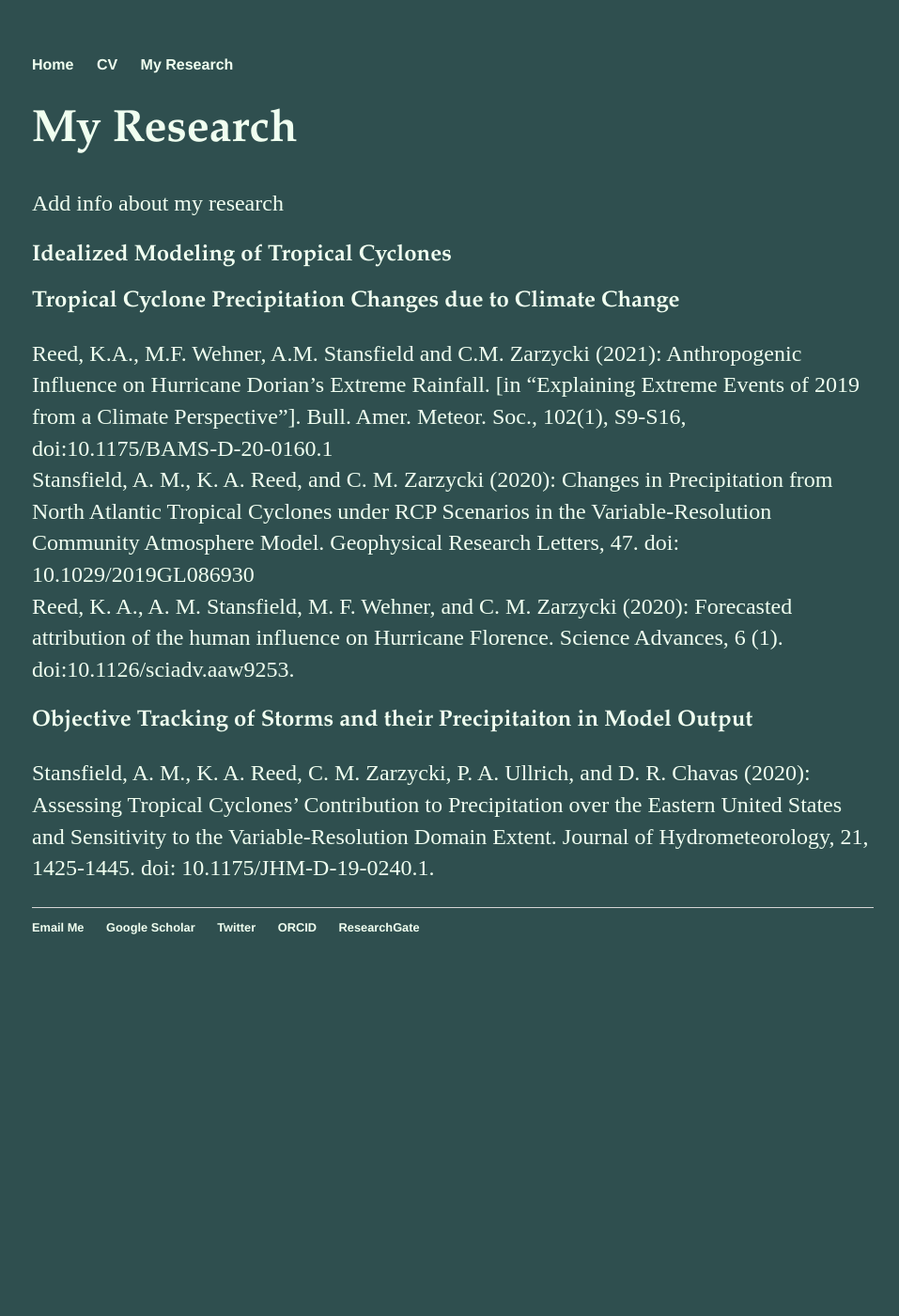
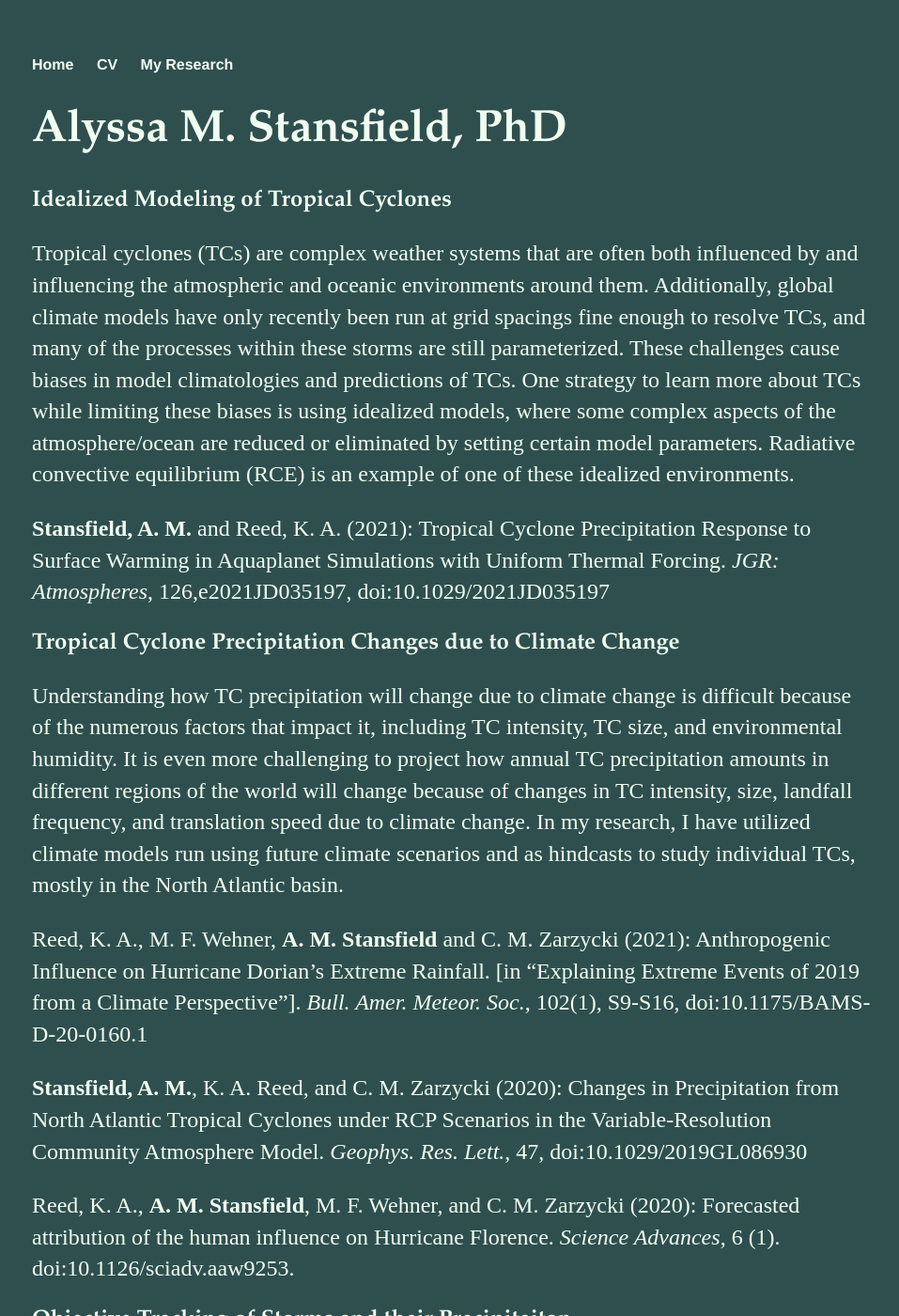
Before and after one commit to alyssa-stansfield/alyssa-stansfield.github.io, a Jekyll site: the page built from research/index.html, in a window 1280 px wide and 1400 px high. Shown: the whole window at 94% size, without its empty margins (158-1115 px from the left). Built offline with Jekyll 4.4.1, drawn with Linux system fonts in a browser that asks for light colours; some of the changed text lies outside the part shown.

Commit message:
Update research page

```diff
--- a/research/index.html
+++ b/research/index.html
@@ -2,17 +2,22 @@
 layout: default
 title: My Research
 ---
-	<h1>{{ page.title }}</h1>
-<p> Add info about my research </p>
+	<!--<h1>{{ page.title }}</h1>-->
+<h1>Alyssa M. Stansfield, PhD</h1>
 
 <h2>Idealized Modeling of Tropical Cyclones</h2>
+<p>Tropical cyclones (TCs) are complex weather systems that are often both influenced by and influencing the atmospheric and oceanic environments around them. Additionally, global climate models have only recently been run at grid spacings fine enough to resolve TCs, and many of the processes within these storms are still parameterized. These challenges cause biases in model climatologies and predictions of TCs. One strategy to learn more about TCs while limiting these biases is using idealized models, where some complex aspects of the atmosphere/ocean are reduced or eliminated by setting certain model parameters. Radiative convective equilibrium (RCE) is an example of one of these idealized environments.</p>
+<p><a href="https://agupubs.onlinelibrary.wiley.com/doi/10.1029/2021JD035197"><b>Stansfield, A. M.</b> and Reed, K. A. (2021): Tropical Cyclone Precipitation Response to Surface Warming in Aquaplanet Simulations with Uniform Thermal Forcing. <em>JGR: Atmospheres</em>, 126,e2021JD035197, doi:10.1029/2021JD035197</a></p>
 
 <h2>Tropical Cyclone Precipitation Changes due to Climate Change</h2>
-<p>Reed, K.A., M.F. Wehner, A.M. Stansfield and C.M. Zarzycki (2021): Anthropogenic Influence on Hurricane Dorian’s Extreme Rainfall. [in “Explaining Extreme Events of 2019 from a Climate Perspective”]. Bull. Amer. Meteor. Soc., 102(1), S9-S16, doi:10.1175/BAMS-D-20-0160.1
-<br>
-Stansfield, A. M., K. A. Reed, and C. M. Zarzycki (2020): Changes in Precipitation from North Atlantic Tropical Cyclones under RCP Scenarios in the Variable-Resolution Community Atmosphere Model. Geophysical Research Letters, 47. doi: 10.1029/2019GL086930
-<br>
-Reed, K. A., A. M. Stansfield, M. F. Wehner, and C. M. Zarzycki (2020): Forecasted attribution of the human influence on Hurricane Florence. Science Advances, 6 (1). doi:10.1126/sciadv.aaw9253.</p>
+<p>Understanding how TC precipitation will change due to climate change is difficult because of the numerous factors that impact it, including TC intensity, TC size, and environmental humidity. It is even more challenging to project how annual TC precipitation amounts in different regions of the world will change because of changes in TC intensity, size, landfall frequency, and translation speed due to climate change. In my research, I have utilized climate models run using future climate scenarios and as hindcasts to study individual TCs, mostly in the North Atlantic basin.</p>
+<p><a href="https://www.ametsoc.net/eee/2019/EEEin2019.pdf">Reed, K. A., M. F. Wehner, <b>A. M. Stansfield</b> and C. M. Zarzycki (2021): Anthropogenic Influence on Hurricane Dorian’s Extreme Rainfall. [in “Explaining Extreme Events of 2019 from a Climate Perspective”]. <em>Bull. Amer. Meteor. Soc.</em>, 102(1), S9-S16, doi:10.1175/BAMS-D-20-0160.1</a></p>
+<p><a href="https://agupubs.onlinelibrary.wiley.com/doi/10.1029/2019GL086930"><b>Stansfield, A. M.</b>, K. A. Reed, and C. M. Zarzycki (2020): Changes in Precipitation from North Atlantic Tropical Cyclones under RCP Scenarios in the Variable-Resolution Community Atmosphere Model. <em>Geophys. Res. Lett.</em>, 47, doi:10.1029/2019GL086930</a></p>
+<p><a href="https://www.science.org/doi/10.1126/sciadv.aaw9253">Reed, K. A., <b>A. M. Stansfield</b>, M. F. Wehner, and C. M. Zarzycki (2020): Forecasted attribution of the human influence on Hurricane Florence. <em>Science Advances</em>, 6 (1). doi:10.1126/sciadv.aaw9253.</a></p>
 
-<h2>Objective Tracking of Storms and their Precipitaiton in Model Output</h2>
-<p>Stansfield, A. M., K. A. Reed, C. M. Zarzycki, P. A. Ullrich, and D. R. Chavas (2020): Assessing Tropical Cyclones’ Contribution to Precipitation over the Eastern United States and Sensitivity to the Variable-Resolution Domain Extent. Journal of Hydrometeorology, 21, 1425-1445. doi: 10.1175/JHM-D-19-0240.1.</p>
+<h2>Objective Tracking of Storms and their Precipitaiton</h2>
+<p><a href="https://www.mdpi.com/2073-4433/13/7/1070">Reed, A. T., <b>A. M. Stansfield</b>, and K. A. Reed (2022): Characterizing Long Island’s Extreme Precipitation and its Relationship to Tropical Cyclones. <em>Atmosphere</em>, 13(7), doi:10.3390/atmos13071070</a></p>
+<p><a href="https://journals.ametsoc.org/view/journals/hydr/21/7/jhmD190240.xml?tab_body=fulltext-display"><b>Stansfield, A. M.</b>, K. A. Reed, C. M. Zarzycki, P. A. Ullrich, and D. R. Chavas (2020): Assessing Tropical Cyclones’ Contribution to Precipitation over the Eastern United States and Sensitivity to the Variable-Resolution Domain Extent. <em>Journal of Hydrometeorology</em>, 21, 1425-1445, doi:10.1175/JHM-D-19-0240.1.</a></p>
+
+<h2>Other Publications:</h2>
+<p><a href="https://agupubs.onlinelibrary.wiley.com/doi/10.1002/2016GL071923">Lintner, B. R., D. K. Adams, K. A. Schiro, <b>A. M. Stansfield</b>, A. A. Amorim Rocha, and J. D. Neelin (2017): Relationships among climatological vertical moisture structure, column water vapor, and precipitation over the central Amazon in observations and CMIP5 models. <em>Geophys. Res. Lett.</em>, 44, 1981–1989. doi:10.1002/2016GL071923</a></p>
```
